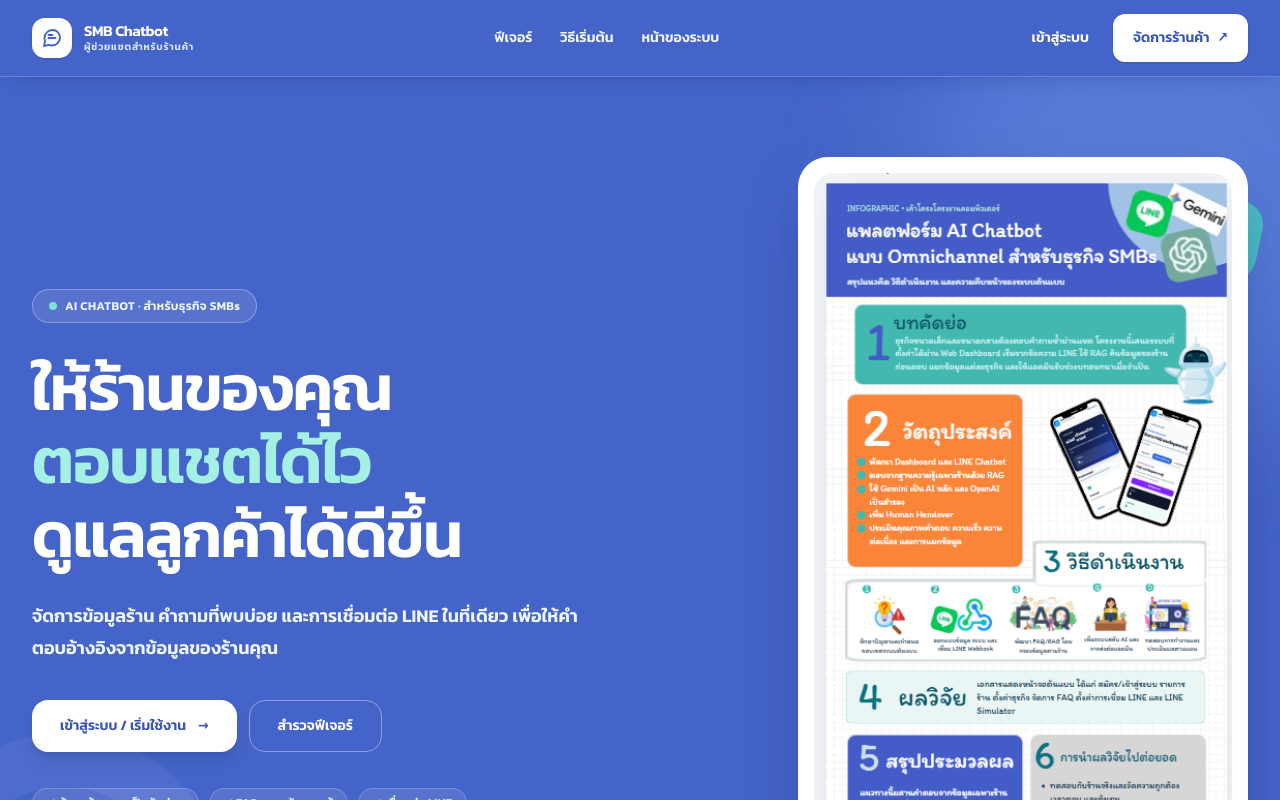
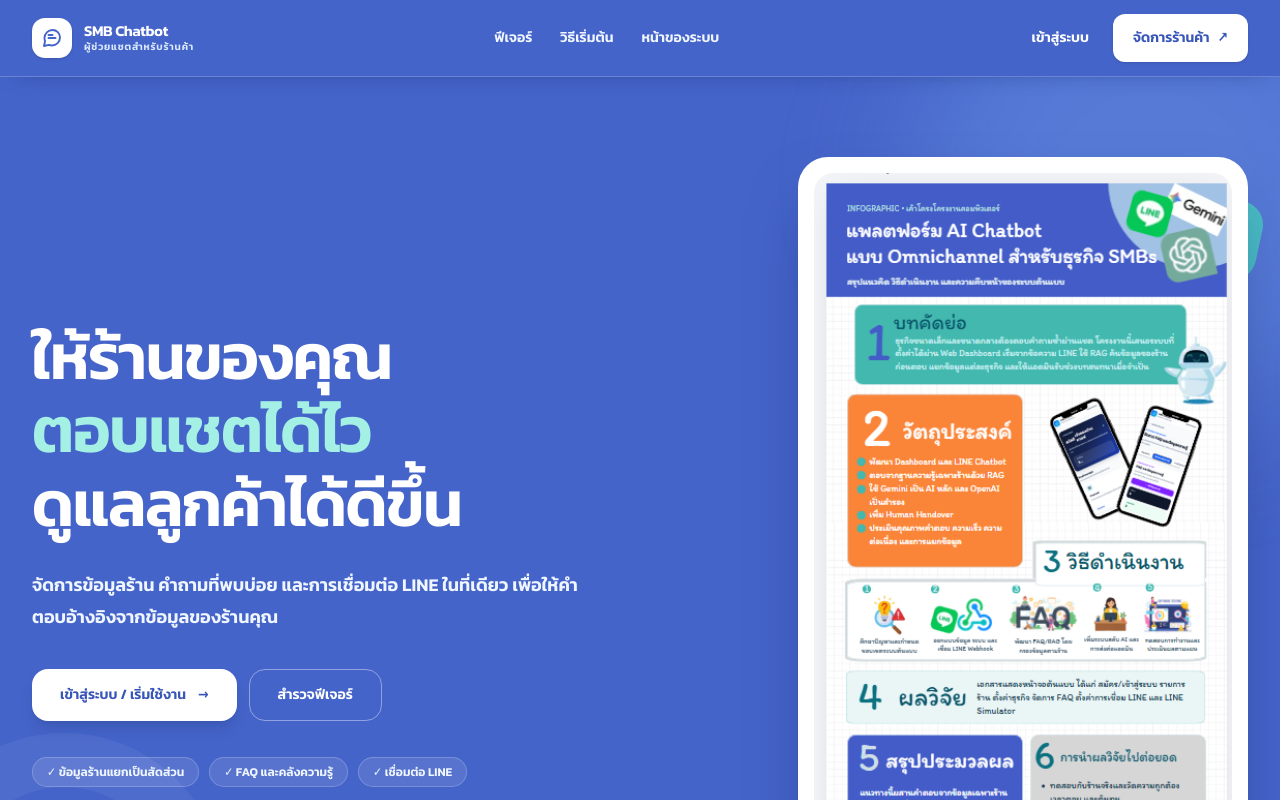
Before and after one commit to Pangkeek/Ai_Chatbot_SMBS2, a Next.js app: page /home in a window 1280 px wide. Shown: the top 800 px of the page. Built offline with nearby package versions, Linux system fonts and the light colour scheme.

Commit message:
docs: เพิ่ม skill project

```diff
--- a/src/components/home/HomeHero.jsx
+++ b/src/components/home/HomeHero.jsx
@@ -11,11 +11,7 @@ export default function HomeHero() {
 
       <div className="relative mx-auto grid max-w-7xl items-center gap-14 px-5 pb-20 pt-16 sm:px-8 lg:grid-cols-[minmax(0,1fr)_minmax(320px,450px)] lg:gap-20 lg:pb-24 lg:pt-20">
         <div>
-          <p className="inline-flex items-center gap-2 rounded-full border border-white/30 bg-white/10 px-4 py-2 text-xs font-semibold tracking-wide text-blue-50">
-            <span aria-hidden="true" className="size-2 rounded-full bg-[#79e5ca]" />
-            AI CHATBOT · สำหรับธุรกิจ SMBs
-          </p>
-          <h1 className="mt-7 max-w-2xl text-[clamp(2.5rem,5vw,4.65rem)] font-bold leading-[1.15] tracking-tight">
+          <h1 className="max-w-2xl text-[clamp(2.5rem,5vw,4.65rem)] font-bold leading-[1.15] tracking-tight">
             ให้ร้านของคุณ
             <br />
             <span className="text-[#a4f0e4]">ตอบแชตได้ไว</span>
```
Also changed, not shown: .agent/skills/myskill/SKILL.md (added).
